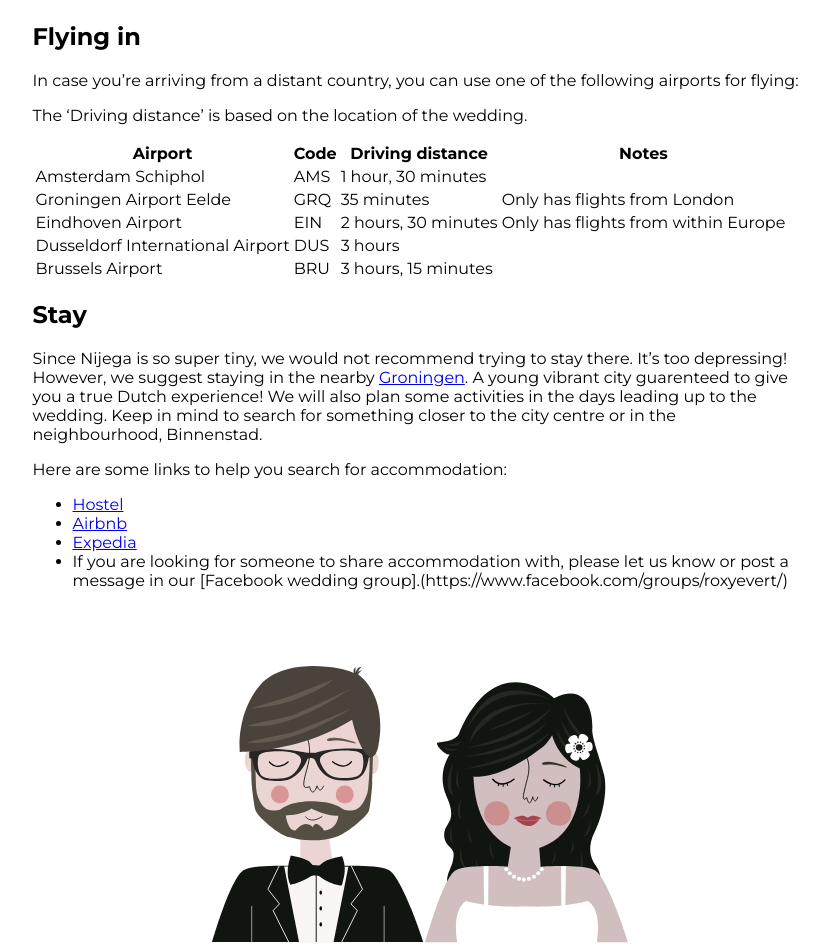
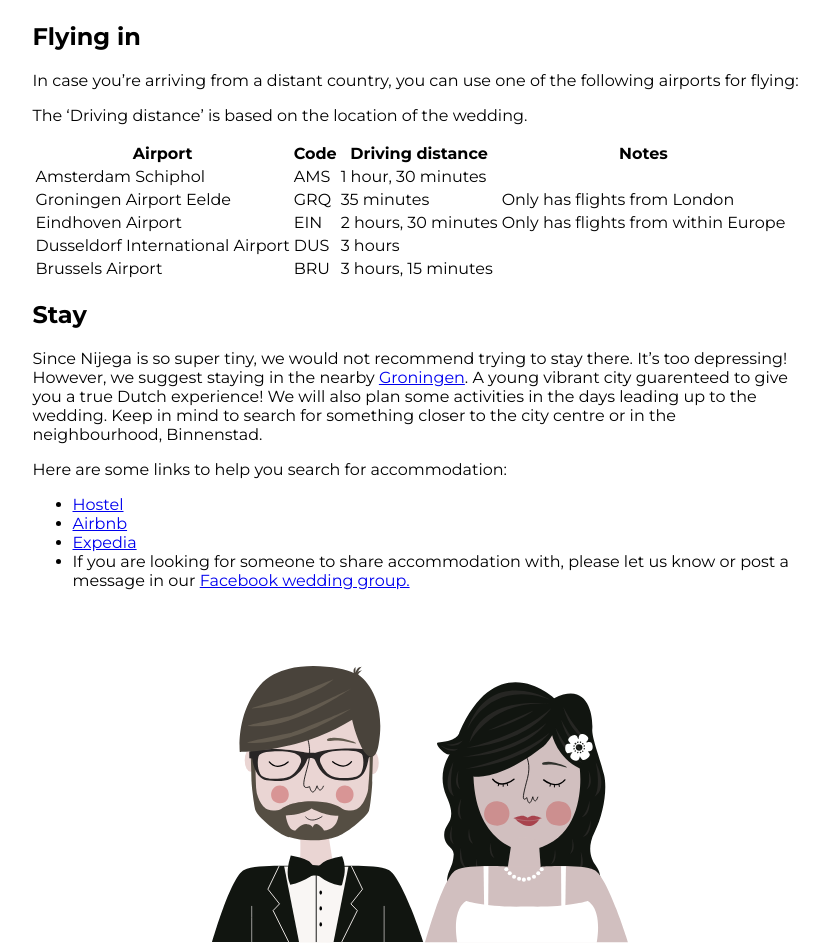
Before and after one commit to evert/wedding, a Jekyll site: the page built from travel-info.md, in a window 1280 px wide. Shown: the part 871-1818 px from the top of the page, without its empty margins (220-1049 px from the left). Built offline with Jekyll 4.4.1, drawn with Linux system fonts in a browser that asks for light colours.

Commit message:
Update travel-info.md

```diff
--- a/travel-info.md
+++ b/travel-info.md
@@ -48,4 +48,4 @@ Here are some links to help you search for accommodation:
 * [Airbnb](https://www.airbnb.ca/s/Groningen--Netherlands?guests=2&checkin=05-08-2016&checkout=15-08-2016&ss_id=1bdybzrh&ss_preload=true&source=bb)
 * [Expedia](https://www.expedia.ca/Hotel-Search?#&destination=Groningen, Netherlands&startDate=07/08/2016&endDate=14/08/2016&regionId=6055848&latLong=53.222477,6.563501&adults=2)
 *
-If you are looking for someone to share accommodation with, please let us know or post a message in our [Facebook wedding group].(https://www.facebook.com/groups/roxyevert/)
+If you are looking for someone to share accommodation with, please let us know or post a message in our [Facebook wedding group.](https://www.facebook.com/groups/roxyevert/)
```
